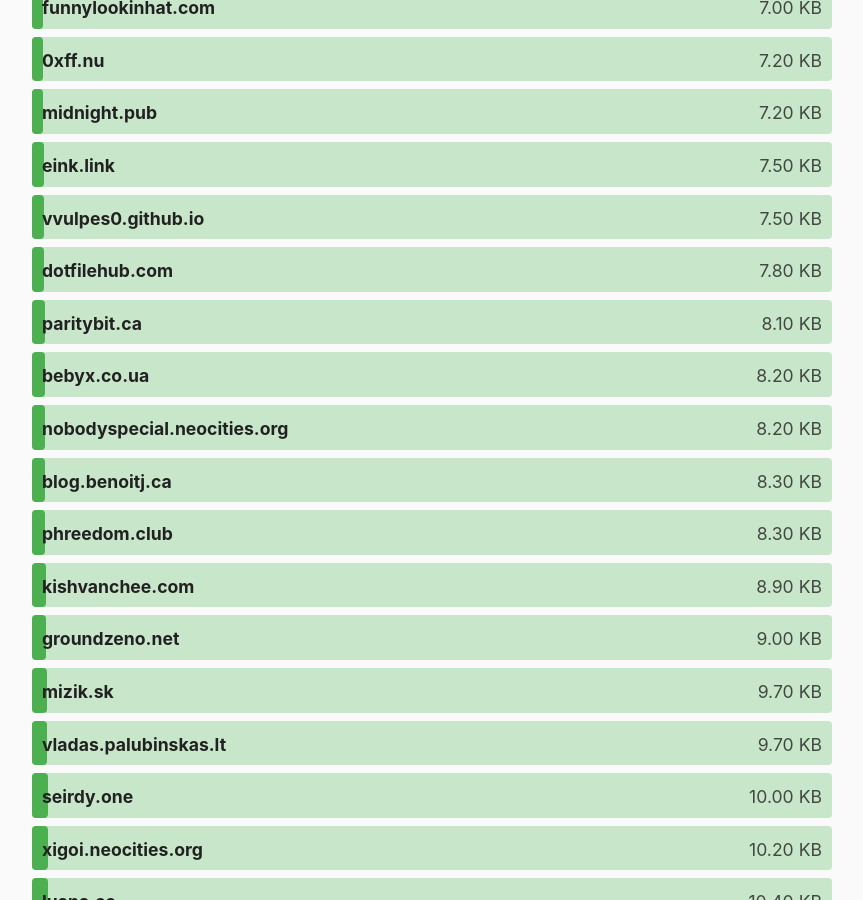
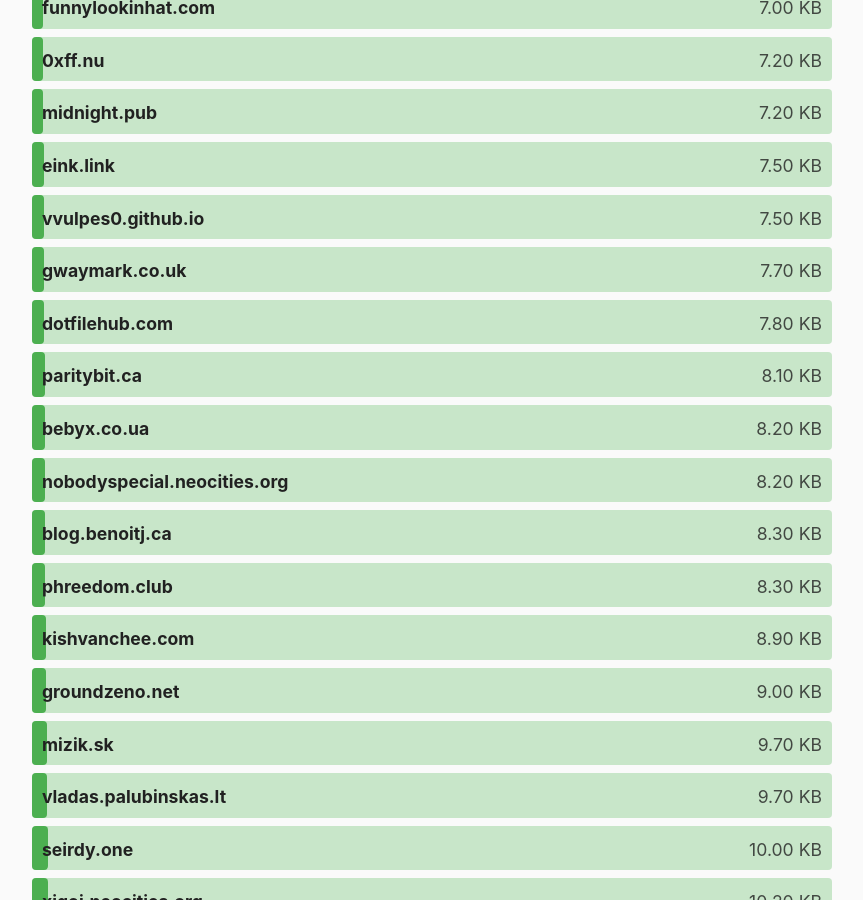
Before and after one commit to kevquirk/512kb.club, a Jekyll site: the page built from index.md, in a window 1280 px wide and 900 px high, scrolled down 2798 px. Shown: the whole window, without its empty margins (208-1071 px from the left). Built offline with Jekyll 4.4.1, drawn with Linux system fonts in a browser that asks for light colours.

Commit message:
Update sites.yml
Added gwaymark.co.uk

```diff
--- a/_data/sites.yml
+++ b/_data/sites.yml
@@ -628,6 +628,11 @@
   size: 71.5
   last_checked: 2021-11-05
 
+- domain: gwaymark.co.uk
+  url: https://www.gwaymark.co.uk
+  size: 7.7
+  last-checked: 2021-11-24
+
 - domain: hashtagueule.fr
   url: https://hashtagueule.fr
   size: 59.5
```
